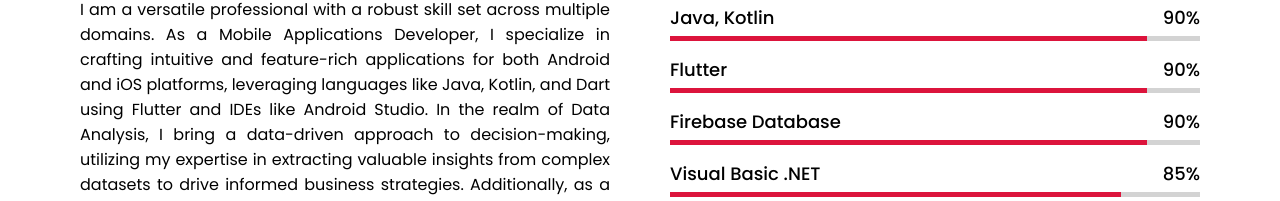
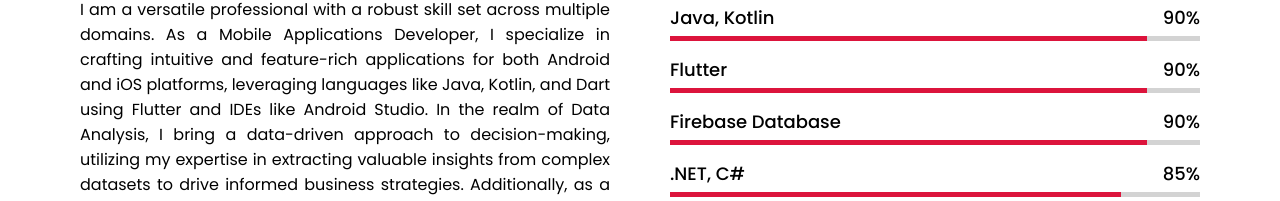
Before and after one commit to daghlas/daghlas.github.io, a plain HTML site: page index.html in a window 1280 px wide. Shown: the part 2759-2960 px from the top of the page. Drawn offline with nearby package versions, Linux system fonts and the light colour scheme.

Commit message:
commit summary
initial commit

```diff
--- a/index.html
+++ b/index.html
@@ -145,7 +145,7 @@
                     </div>
                     <div class="bars">
                         <div class="info">
-                            <span>Visual Basic .NET</span>
+                            <span>.NET, C#</span>
                             <span>85%</span>
                         </div>
                         <div class="line css"></div>
```
